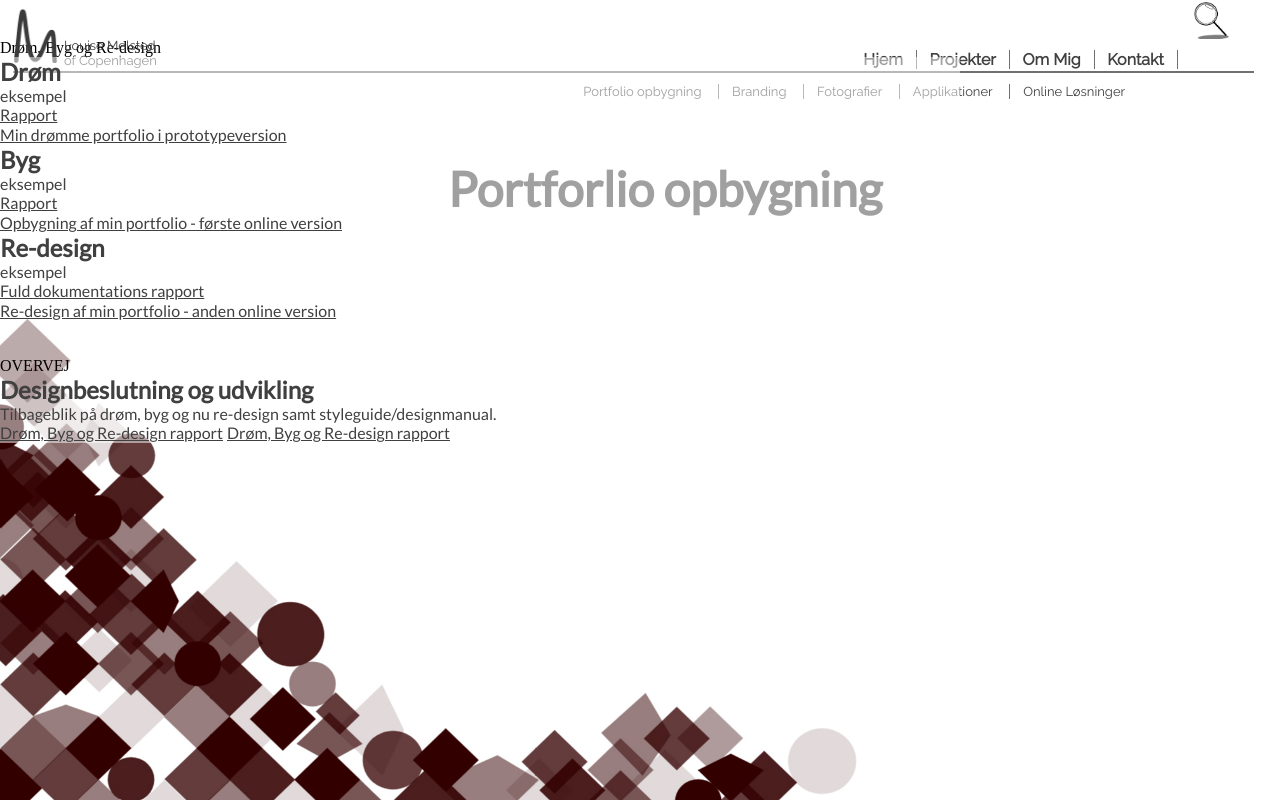
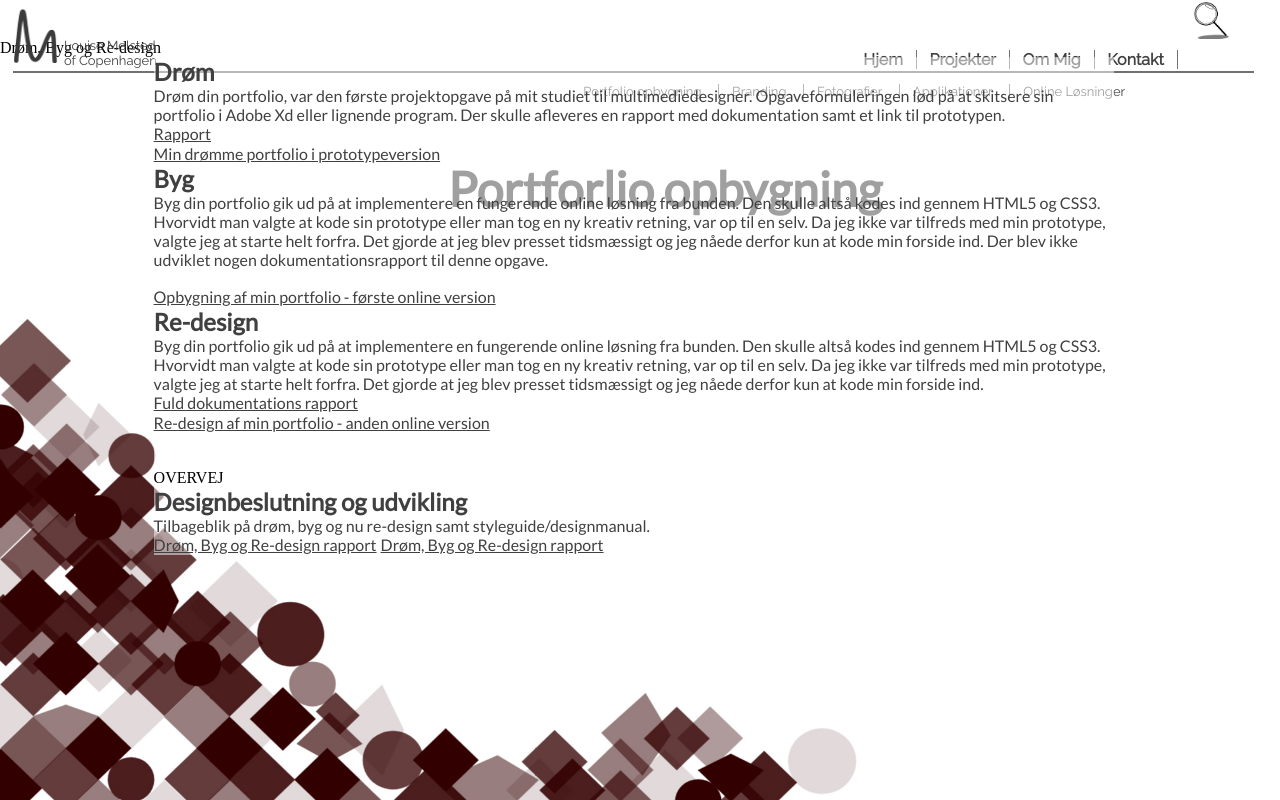
Before and after one commit to melsted/designbymelsted, a plain HTML site: page sider-og-stylesheets/udvikling-portfolio.html in a window 1280 px wide. Drawn offline with Linux system fonts and the light colour scheme.

Commit message:
fireogtyvende opdatering

```diff
--- a/sider-og-stylesheets/udvikling-portfolio-stylesheet.css
+++ b/sider-og-stylesheets/udvikling-portfolio-stylesheet.css
@@ -164,6 +164,7 @@
 	height: auto;
 	background-color: rgba(255, 255, 255, 0.5);
 	position: absolute;
+	left: 12%;
 }
 .skrift{
 	font-family: lato, sans-serif;
--- a/sider-og-stylesheets/udvikling-portfolio.html
+++ b/sider-og-stylesheets/udvikling-portfolio.html
@@ -88,17 +88,16 @@
 	<p class="underskrift">Drøm, Byg og Re-design</p>
 	<div class="boks">
 		<h2 class="skrift">Drøm</h2>
-		<p class="tekst">eksempel</p>
-		<a href="" alt="Fuld dokumentation - pdf" class="link">Rapport</a>
-		<br><a href="" alt="drømme portfolio" class="link">Min drømme portfolio i prototypeversion</a>
+		<p class="tekst">Drøm din portfolio, var den første projektopgave på mit studiet til multimediedesigner. Opgaveformuleringen lød på at skitsere sin portfolio i Adobe Xd eller lignende program. Der skulle afleveres en rapport med dokumentation samt et link til prototypen.</p>
+		<a href="https://documentcloud.adobe.com/link/track?uri=urn%3Aaaid%3Ascds%3AUS%3A60b3dbee-daa9-4b0d-867d-31e43c56e8a4" alt="Fuld dokumentation - pdf" class="link">Rapport</a>
+		<br><a href="https://xd.adobe.com/view/b7161606-43b3-4d40-6b2b-e292380974a1-c127/?hints=off" alt="drømme portfolio" class="link">Min drømme portfolio i prototypeversion</a>
 
 		<h2 class="skrift">Byg</h2>
-		<p class="tekst">eksempel</p>
-		<a href="" alt="Fuld dokumentation - pdf" class="link">Rapport</a>
+		<p class="tekst">Byg din portfolio gik ud på at implementere en fungerende online løsning fra bunden. Den skulle altså kodes ind gennem HTML5 og CSS3. Hvorvidt man valgte at kode sin prototype eller man tog en ny kreativ retning, var op til en selv. Da jeg ikke var tilfreds med min prototype, valgte jeg at starte helt forfra. Det gjorde at jeg blev presset tidsmæssigt og jeg nåede derfor kun at kode min forside ind. Der blev ikke udviklet nogen dokumentationsrapport til denne opgave.</p>
 		<br><a href="" alt="byg - første online version" class="link">Opbygning af min portfolio - første online version</a>
 
 		<h2 class="skrift">Re-design</h2>
-		<p class="tekst">eksempel</p>
+		<p class="tekst">Byg din portfolio gik ud på at implementere en fungerende online løsning fra bunden. Den skulle altså kodes ind gennem HTML5 og CSS3. Hvorvidt man valgte at kode sin prototype eller man tog en ny kreativ retning, var op til en selv. Da jeg ikke var tilfreds med min prototype, valgte jeg at starte helt forfra. Det gjorde at jeg blev presset tidsmæssigt og jeg nåede derfor kun at kode min forside ind.</p>
 		<a href="" alt="Fuld dokumentation - pdf" class="link">Fuld dokumentations rapport</a>
 		<br><a href="" alt="re-design - anden online version" class="link">Re-design af min portfolio - anden online version</a>
 
@@ -107,7 +106,7 @@
 		<h2 class="skrift">Designbeslutning og udvikling</h2>
 		<p class="tekst">Tilbageblik på drøm, byg og nu re-design samt styleguide/designmanual.</p>
 		<a href="" alt="drøm, byg og re-design rapport" class="link">Drøm, Byg og Re-design rapport</a>
-		<a href="" alt="styleguide designmanual" class="link">Drøm, Byg og Re-design rapport</a>
+		<a href="https://documentcloud.adobe.com/link/track?uri=urn%3Aaaid%3Ascds%3AUS%3A1ae46a76-0d81-4d09-bcf0-59e58819bbcf" alt="styleguide designmanual" class="link">Drøm, Byg og Re-design rapport</a>
 	</div>
 </main>
 
```
Also changed, not shown: dokumenter/black_n_white.jpg (added), dokumenter/brand.jpg (added), dokumenter/primary.jpg (added), images/colorscheme.jpg (added), images/howtoletterform.jpg (added), images/howtologo.jpg (added), 4 other files.
